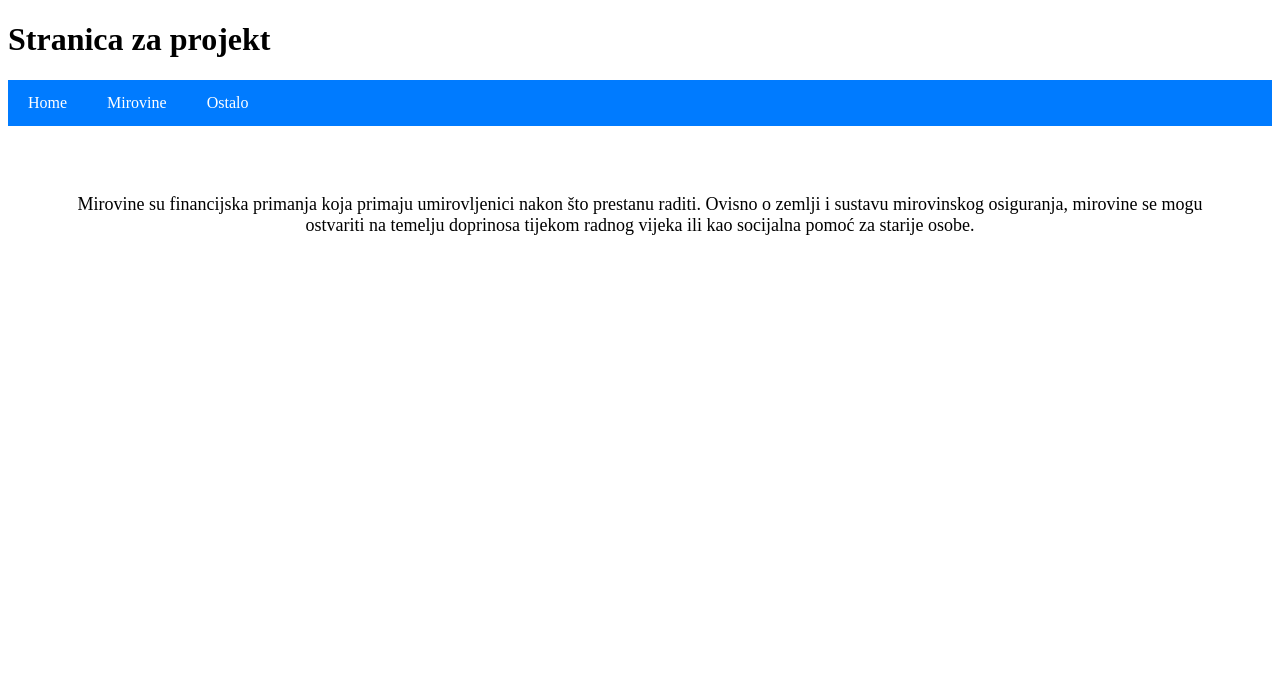
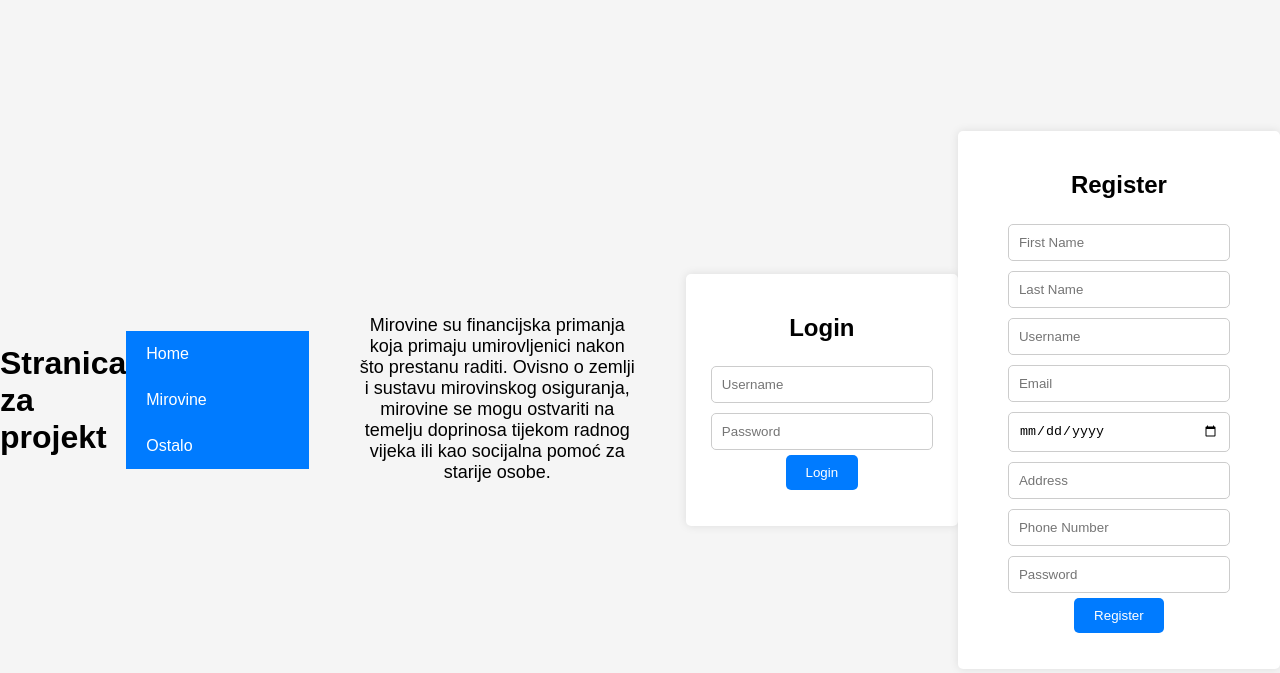
Before and after one commit to MihaelDomjan/PROJEKT---Mirovina, a plain HTML site: page index.html in a window 1280 px wide. Drawn offline with Linux system fonts and the light colour scheme; files that its build step writes are made by us from their sources.

Commit message:
login i register

```diff
--- /dev/null
+++ b/FRONTEND/style.css
@@ -0,0 +1,43 @@
+body {
+    font-family: Arial, sans-serif;
+    margin: 0;
+    padding: 0;
+    display: flex;
+    justify-content: center;
+    align-items: center;
+    height: 100vh;
+    background-color: #f5f5f5;
+}
+
+.container {
+    text-align: center;
+    background-color: #fff;
+    padding: 20px;
+    border-radius: 5px;
+    box-shadow: 0 0 10px rgba(0, 0, 0, 0.1);
+}
+
+input {
+    margin: 5px;
+    padding: 10px;
+    width: 200px;
+    border-radius: 5px;
+    border: 1px solid #ccc;
+}
+
+button {
+    padding: 10px 20px;
+    border: none;
+    background-color: #007bff;
+    color: #fff;
+    border-radius: 5px;
+    cursor: pointer;
+}
+
+button:hover {
+    background-color: #0056b3;
+}
+
+#error-message {
+    color: red;
+}
--- a/index.html
+++ b/index.html
@@ -91,3 +91,53 @@
     </div>
 </body>
 </html>
+<!DOCTYPE html>
+<html lang="en">
+<head>
+    <meta charset="UTF-8">
+    <meta name="viewport" content="width=device-width, initial-scale=1.0">
+    <title>Login</title>
+    <link rel="stylesheet" href="style.css">
+</head>
+<body>
+    <div class="container">
+        <h2>Login</h2>
+        <form id="loginForm">
+            <input type="text" id="username" placeholder="Username">
+            <input type="password" id="password" placeholder="Password">
+            <button type="submit">Login</button>
+        </form>
+        <p id="message"></p>
+    </div>
+
+    <script src="script.js"></script>
+</body>
+</html>
+<!DOCTYPE html>
+<html lang="en">
+<head>
+    <meta charset="UTF-8">
+    <meta name="viewport" content="width=device-width, initial-scale=1.0">
+    <title>Register</title>
+    <link rel="stylesheet" href="style.css">
+</head>
+<body>
+    <div class="container">
+        <h2>Register</h2>
+        <form id="registerForm">
+            <input type="text" id="firstName" placeholder="First Name" required>
+            <input type="text" id="lastName" placeholder="Last Name" required>
+            <input type="text" id="username" placeholder="Username" required>
+            <input type="email" id="email" placeholder="Email" required>
+            <input type="date" id="birthdate" placeholder="Date of Birth" required>
+            <input type="text" id="address" placeholder="Address" required>
+            <input type="tel" id="phoneNumber" placeholder="Phone Number" required>
+            <input type="password" id="password" placeholder="Password" required>
+            <button type="submit">Register</button>
+        </form>
+        <p id="message"></p>
+    </div>
+
+    <script src="script.js"></script>
+</body>
+</html>
```
Also changed, not shown: FRONTEND/login.js (+15 -0 lines), FRONTEND/register.js (added, +25 -0 lines).
